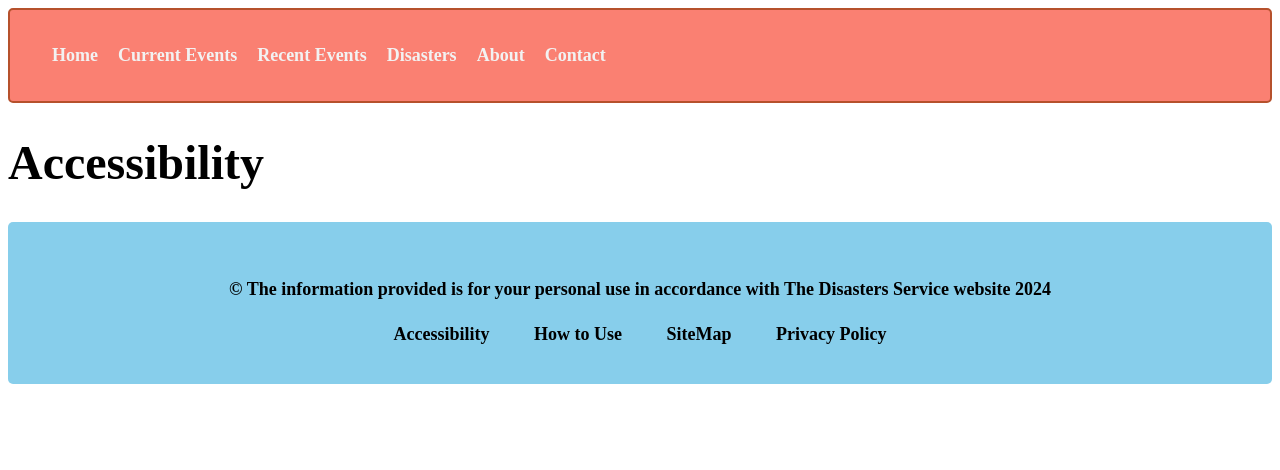
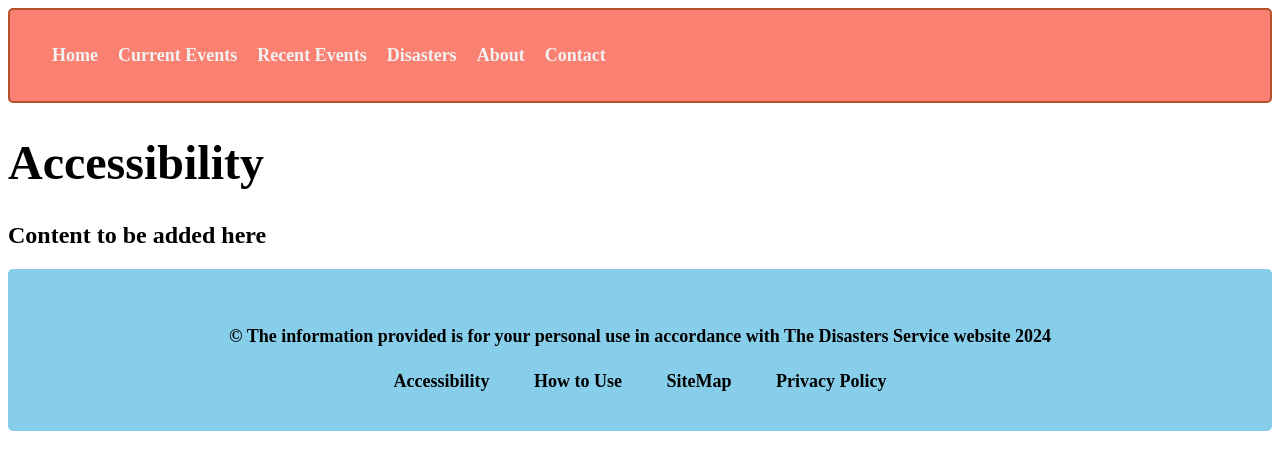
Before and after one commit to BIT-Studio-3/group-project-25-1-scade, a SvelteKit app in the folder disaster/disaster/: page /accessibility in a window 1280 px wide. Shown: the top 470 px of the page. Built offline with nearby package versions, Linux system fonts and the light colour scheme.

Commit message:
content header

```diff
--- a/disaster/disaster/src/routes/accessibility/+page.svelte
+++ b/disaster/disaster/src/routes/accessibility/+page.svelte
@@ -6,6 +6,8 @@
 
 <Header headingTitle="Accessibility" />
 
+<h2>Content to be added here</h2>
+
 <Footer year={2024} />
 
 <style>
```
